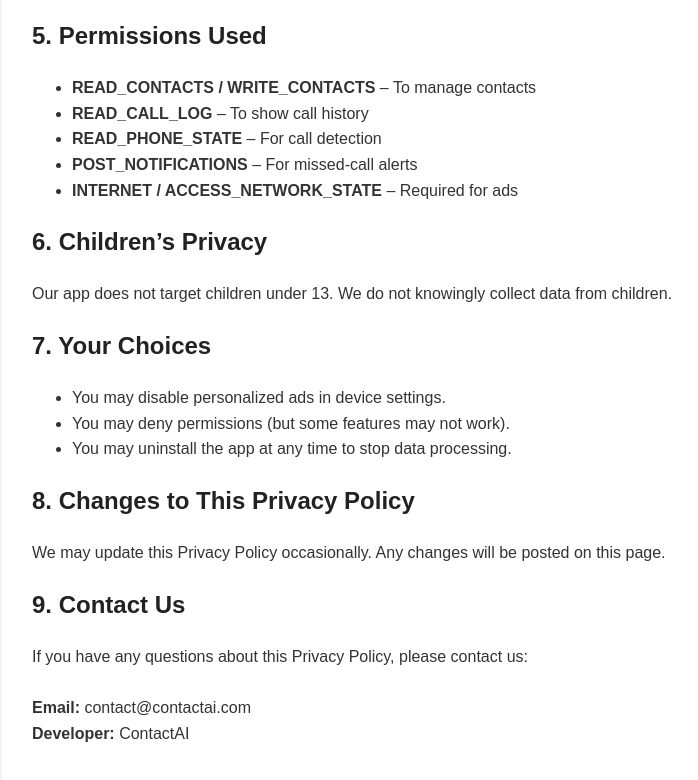
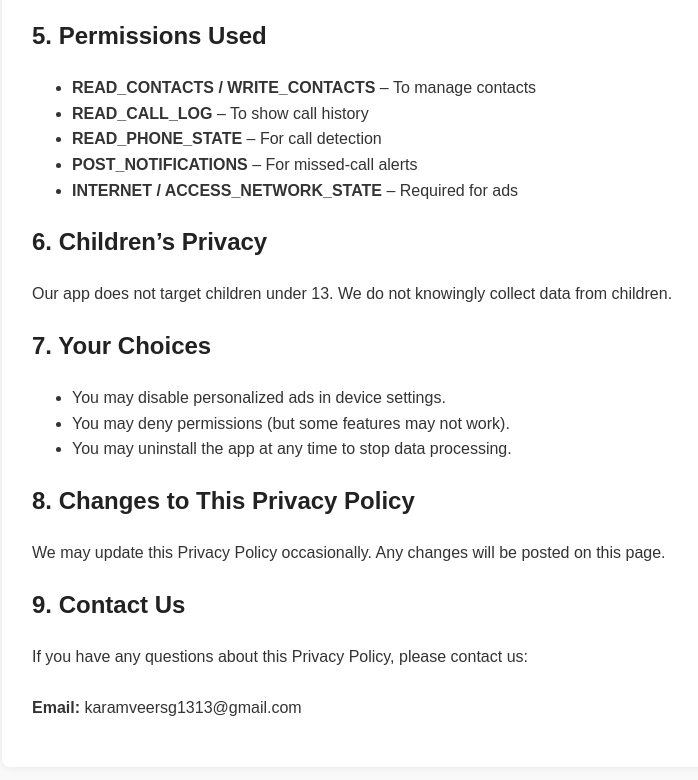
Before and after one commit to vivek147-cyber/contact_AI_privacy_policy, a plain HTML site: page index.html in a window 1280 px wide. Shown: the part 1886-2666 px from the top of the page, without its empty margins (158-856 px from the left). Drawn offline with Linux system fonts and the light colour scheme.

Commit message:
Update contact email in Privacy Policy section

```diff
--- a/index.html
+++ b/index.html
@@ -146,8 +146,7 @@
     <h2>9. Contact Us</h2>
     <p>
         If you have any questions about this Privacy Policy, please contact us:<br><br>
-        <strong>Email:</strong> contact@contactai.com<br>
-        <strong>Developer:</strong> ContactAI
+        <strong>Email:</strong> karamveersg1313@gmail.com<br>
     </p>
 
 </div>
```
